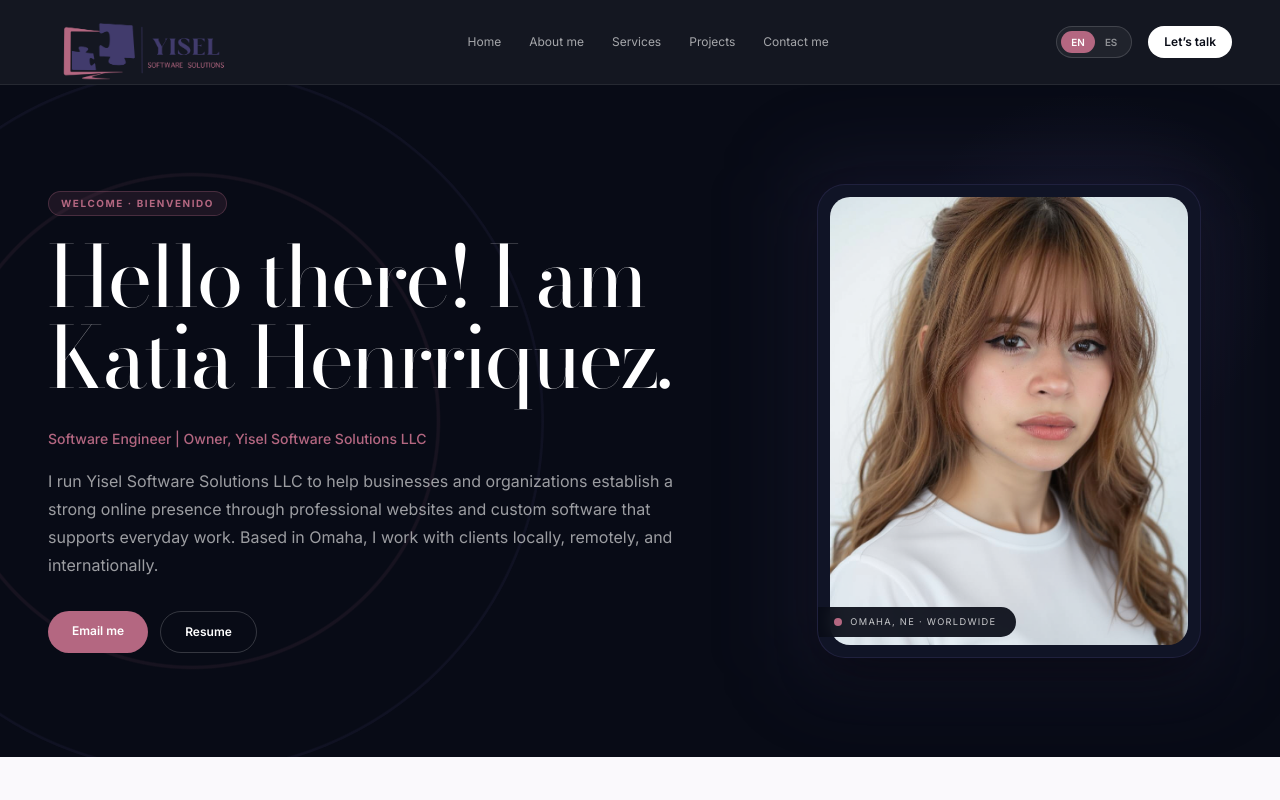
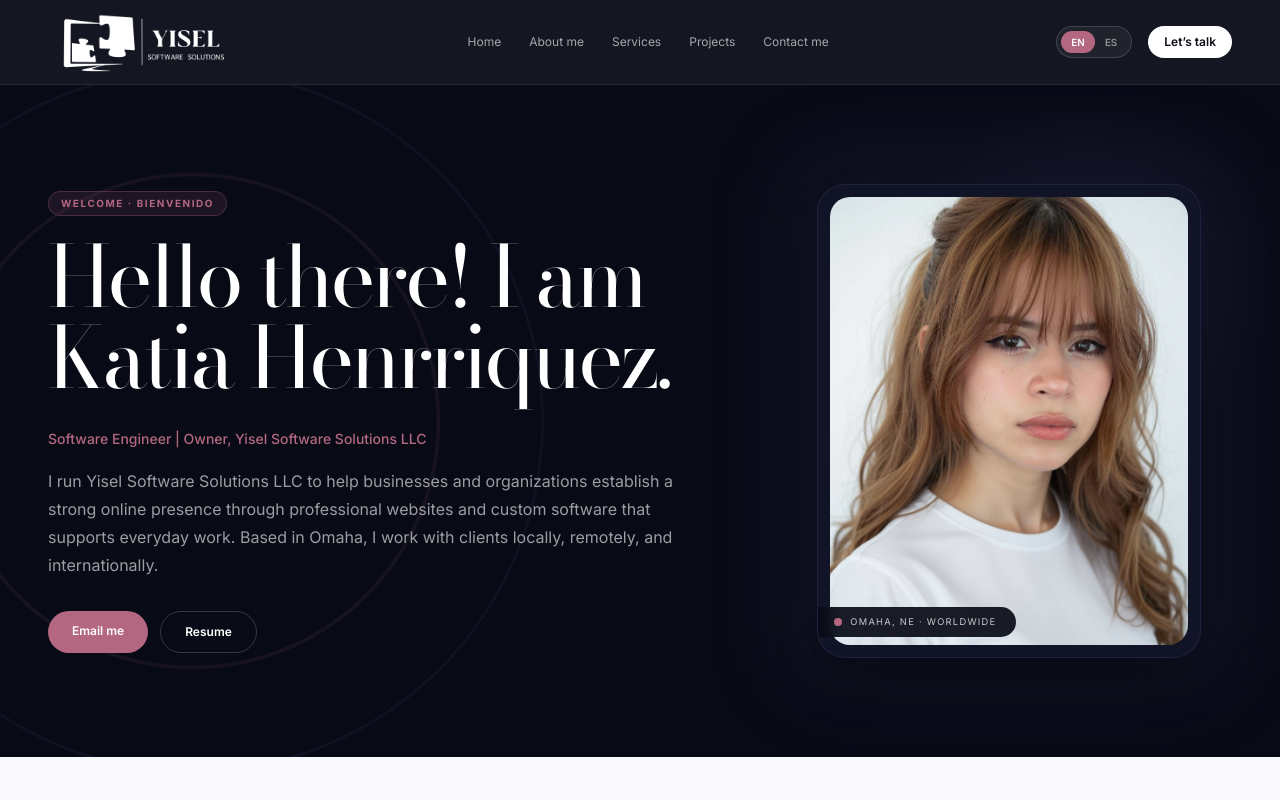
Before and after one commit to K41L3r14/portfolio, a Next.js app in the folder portfolio/: page /en in a window 1280 px wide. Shown: the top 800 px of the page. Built offline with nearby package versions, Linux system fonts and the light colour scheme.

Commit message:
change logo to be black and white

```diff
--- a/portfolio/src/app/components/PortfolioPage.tsx
+++ b/portfolio/src/app/components/PortfolioPage.tsx
@@ -32,7 +32,7 @@ export default function PortfolioPage({ locale }: PortfolioPageProps) {
         <div className="site-shell flex min-h-20 items-center justify-between gap-5 py-1">
           <a href="#home" className="brand-focus-ring flex items-center" aria-label="Yisel Software Solutions home">
             <span className="brand-logo-crop hidden sm:block">
-              <Image src="/yisel-logo.png" alt="Yisel Software Solutions" fill sizes="176px" priority />
+              <Image src="/bnw-Logo.png" alt="Yisel Software Solutions" fill sizes="192px" priority />
             </span>
             <span className="title-font text-xl text-white sm:hidden">Katia Henrriquez</span>
           </a>
@@ -128,7 +128,7 @@ export default function PortfolioPage({ locale }: PortfolioPageProps) {
       <footer className="bg-[#080b16] text-white">
         <div className="site-shell grid gap-10 border-b border-white/10 py-14 md:grid-cols-[1fr_auto_auto]">
           <div>
-            <div className="brand-logo-crop"><Image src="/yisel-logo.png" alt="Yisel Software Solutions" fill sizes="176px" /></div>
+            <div className="brand-logo-crop"><Image src="/bnw-Logo.png" alt="Yisel Software Solutions" fill sizes="192px" /></div>
             <p className="mt-2 max-w-xs text-xs leading-5 text-white/45">{isSpanish ? "Software profesional creado con intención." : "Professional software, thoughtfully created."}</p>
           </div>
           <div>
--- a/portfolio/src/app/components/sections/ProjectsPage.tsx
+++ b/portfolio/src/app/components/sections/ProjectsPage.tsx
@@ -26,8 +26,8 @@ export default function ProjectsPage({ copy, locale }: ProjectsPageProps) {
       subtitle: project.stack,
       summary: project.summary,
       tags: project.technologies,
-      media: project.slideshow?.[0] ?? project.video,
-      mediaType: project.slideshow?.[0] ? "image" as const : "video" as const,
+      media: project.video ?? project.slideshow?.[0],
+      mediaType: project.video ? "video" as const : "image" as const,
       website: project.website,
       status: project.status,
     })),
@@ -36,8 +36,8 @@ export default function ProjectsPage({ copy, locale }: ProjectsPageProps) {
       subtitle: isSpanish ? "Proyecto adicional" : "Additional project",
       summary: project.summary,
       tags: project.skills,
-      media: project.slideshow?.[0] ?? project.video,
-      mediaType: project.slideshow?.[0] ? "image" as const : "video" as const,
+      media: project.video ?? project.slideshow?.[0],
+      mediaType: project.video ? "video" as const : "image" as const,
     })),
   ], [copy.otherProjects, copy.projects, isSpanish]);
 
@@ -81,6 +81,7 @@ export default function ProjectsPage({ copy, locale }: ProjectsPageProps) {
           aria-label={isSpanish ? "Todos los proyectos destacados" : "All featured projects"}
           tabIndex={0}
           onKeyDown={(event) => {
+            if (event.target !== event.currentTarget) return;
             if (event.key === "ArrowLeft") scrollProjects(-1);
             if (event.key === "ArrowRight") scrollProjects(1);
           }}
@@ -95,8 +96,15 @@ export default function ProjectsPage({ copy, locale }: ProjectsPageProps) {
                   </span>
                 )}
                 {project.mediaType === "video" && project.media ? (
-                  <video className="h-full w-full object-cover" muted playsInline preload="metadata">
+                  <video
+                    className="h-full w-full bg-black object-contain"
+                    controls
+                    playsInline
+                    preload="metadata"
+                    aria-label={`${project.title} ${isSpanish ? "demostración" : "demo"}`}
+                  >
                     <source src={encodeURI(project.media)} type="video/mp4" />
+                    {copy.videoFallback}
                   </video>
                 ) : project.media ? (
                   <Image
--- a/portfolio/src/app/globals.css
+++ b/portfolio/src/app/globals.css
@@ -73,7 +73,7 @@ a, button, input, select, textarea { -webkit-tap-highlight-color: transparent; }
 
 .brand-logo-crop img {
   object-fit: cover;
-  object-position: center 47%;
+  object-position: center 54%;
 }
 
 .brand-focus-ring:focus-visible {
```
Also changed, not shown: portfolio/public/bnw-Logo.png (added).
